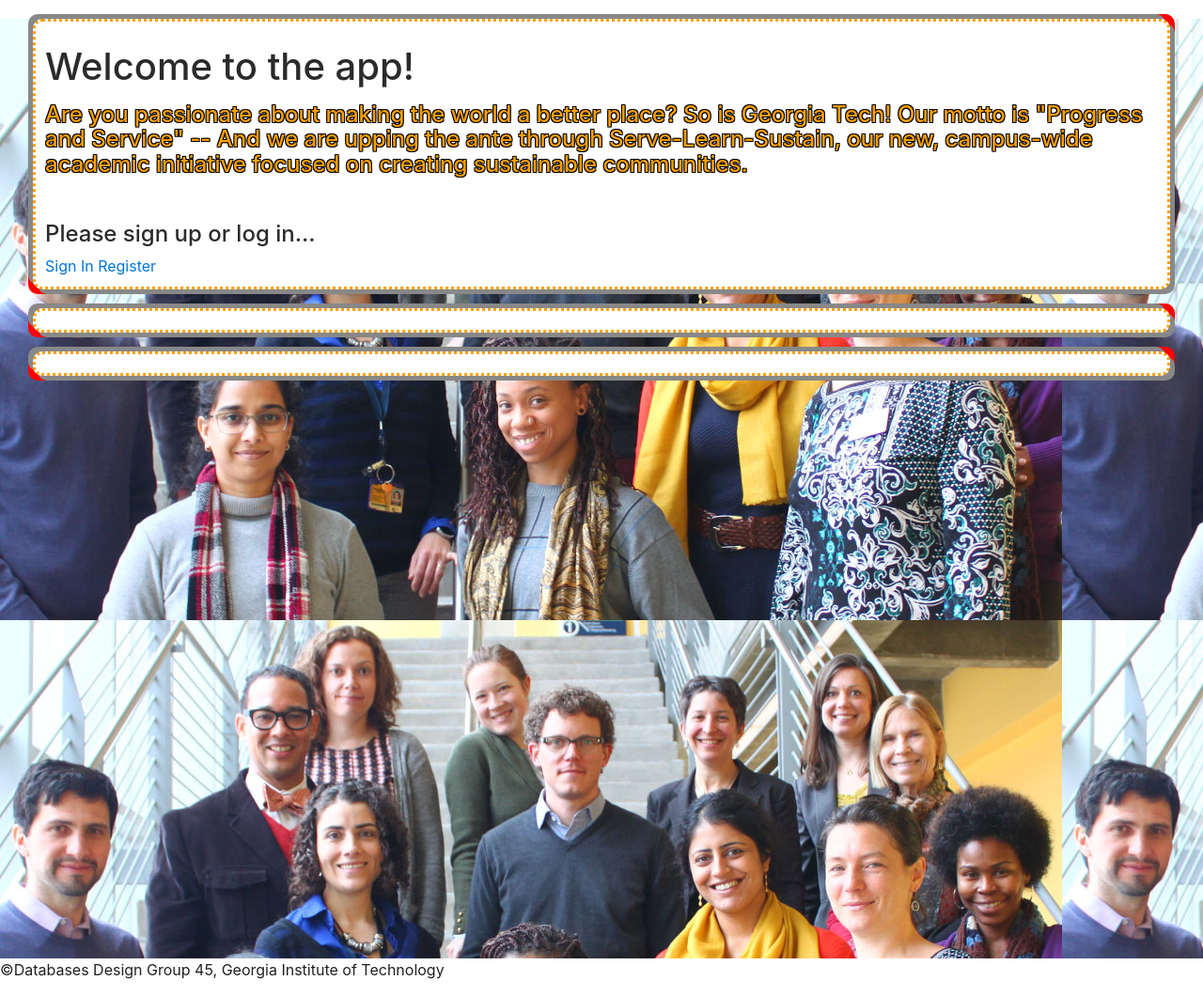
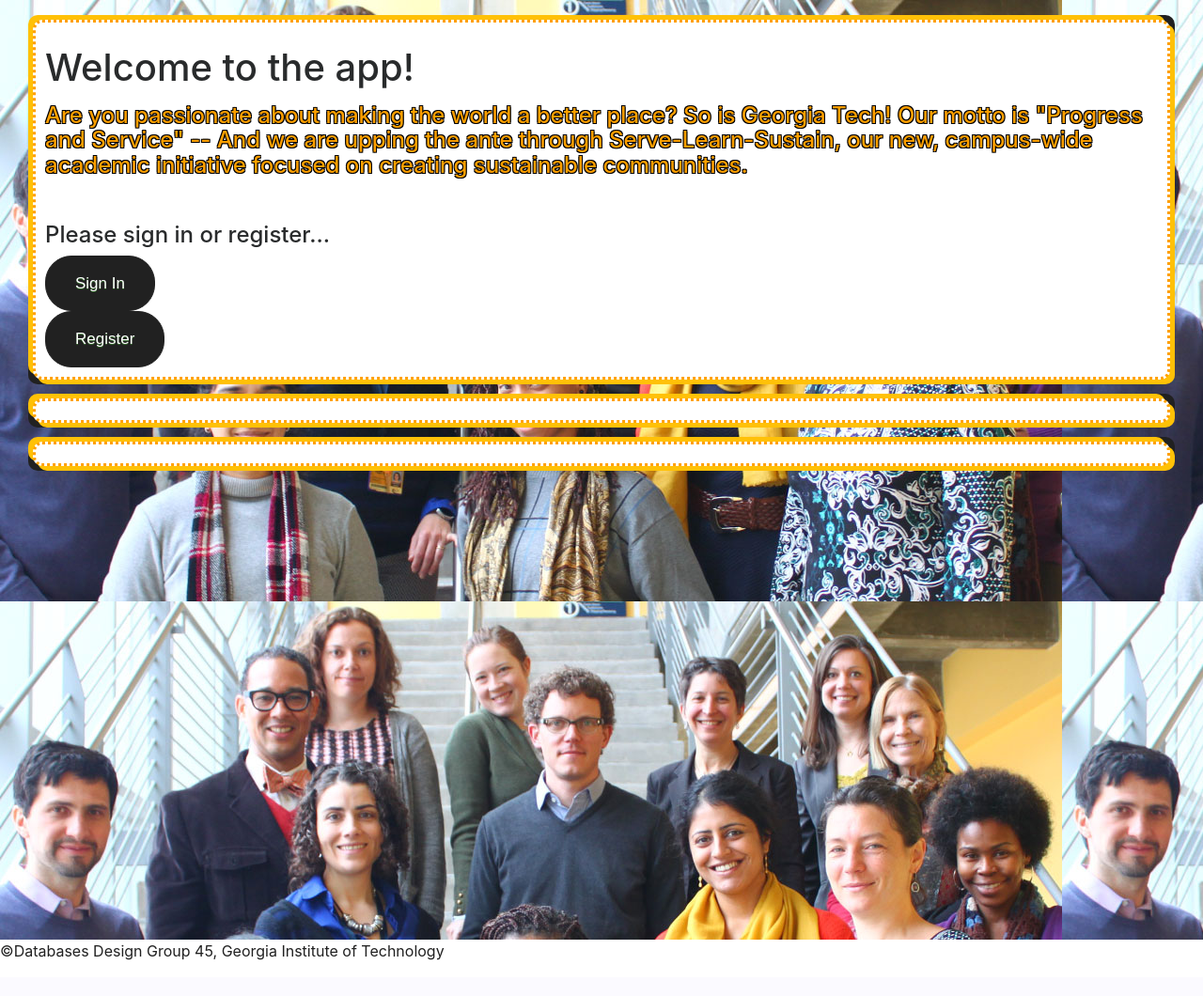
Before and after one commit to CheapeOne/CS-4400, a Flask app: page / in a window 1280 px wide. Shown: the part 106-1166 px from the top of the page at 94% size. After the commit the page ends 1128 px from the top, so only its background shows below. Run offline with Flask 2, Linux system fonts and the light colour scheme; some libraries are stand-ins or nearby versions.

Commit message:
less ugly

```diff
--- a/app/static/styles/style.css
+++ b/app/static/styles/style.css
@@ -34,6 +34,11 @@ h1, h2, h3, h4, h5, h6 {
 
 /* SPECIFIC MODIFIERS */
 
+.container {
+    margin-top: 0px;
+    padding-top: 1px;
+}
+
 .logo {
   height: 30px;
   content: url("http://etv.gatech.edu/wp-content/themes/etv-theme/gt-logo.png");
@@ -41,12 +46,38 @@ h1, h2, h3, h4, h5, h6 {
 
 .tier {
     box-shadow:
-    5px 5px #888,
-    -5px -5px #888,
-    -5px 5px red,
-    5px -5px red;
+    5px 5px #FFC107,
+    -5px -5px #FFC107,
+    -5px 5px #212121,
+    5px -5px #212121;
 }
 
 .tier:hover {
     background-color: #EFEFEF !important;
 }
+
+.button {
+	background-color:#212121;
+	-moz-border-radius:28px;
+	-webkit-border-radius:28px;
+	border-radius:28px;
+	border:1px solid #212121;
+	display:inline-block;
+	cursor:pointer;
+	color:#ffffff;
+	font-family:Arial;
+	font-size:17px;
+	padding:16px 31px;
+	text-decoration:none;
+	text-shadow:0px 1px 0px #2f6627;
+}
+.button:hover {
+	background-color:#FFA000;
+    text-decoration:none;
+}
+.button:active {
+	position:relative;
+	top:1px;
+}
+
+}
--- a/app/templates/home.html
+++ b/app/templates/home.html
@@ -8,9 +8,13 @@
     <h1>Welcome to the app! </h1>
     <h4 class="subheader blackoutline">Are you passionate about making the world a better place? So is Georgia Tech! Our motto is "Progress and Service" -- And we are upping the ante through Serve-Learn-Sustain, our new, campus-wide academic initiative focused on creating sustainable communities.</h3>
     &nbsp;
-    <h4>Please sign up or log in...</h4>
-    <a href="/login">Sign In</a>
-    <a href="/register">Register</a>
+    <h4>Please sign in or register...</h4>
+    <div class="">
+        <a href="/login" class="button">Sign In</a>
+    </div>
+    <div class="">
+        <a href="/register" class="button">Register</a>
+    </div>
 </div>
 
 <div class="tier" id="middle">
```
